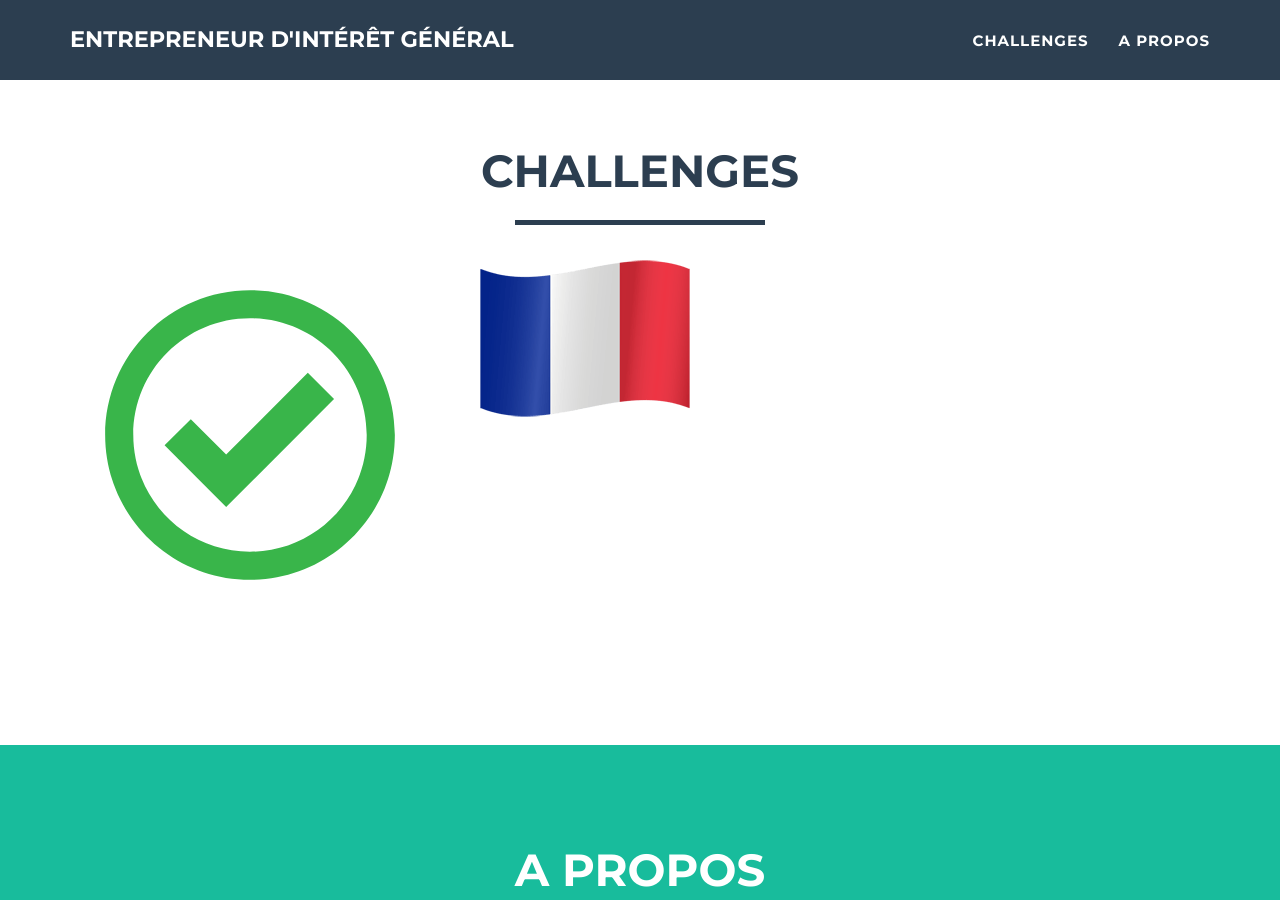
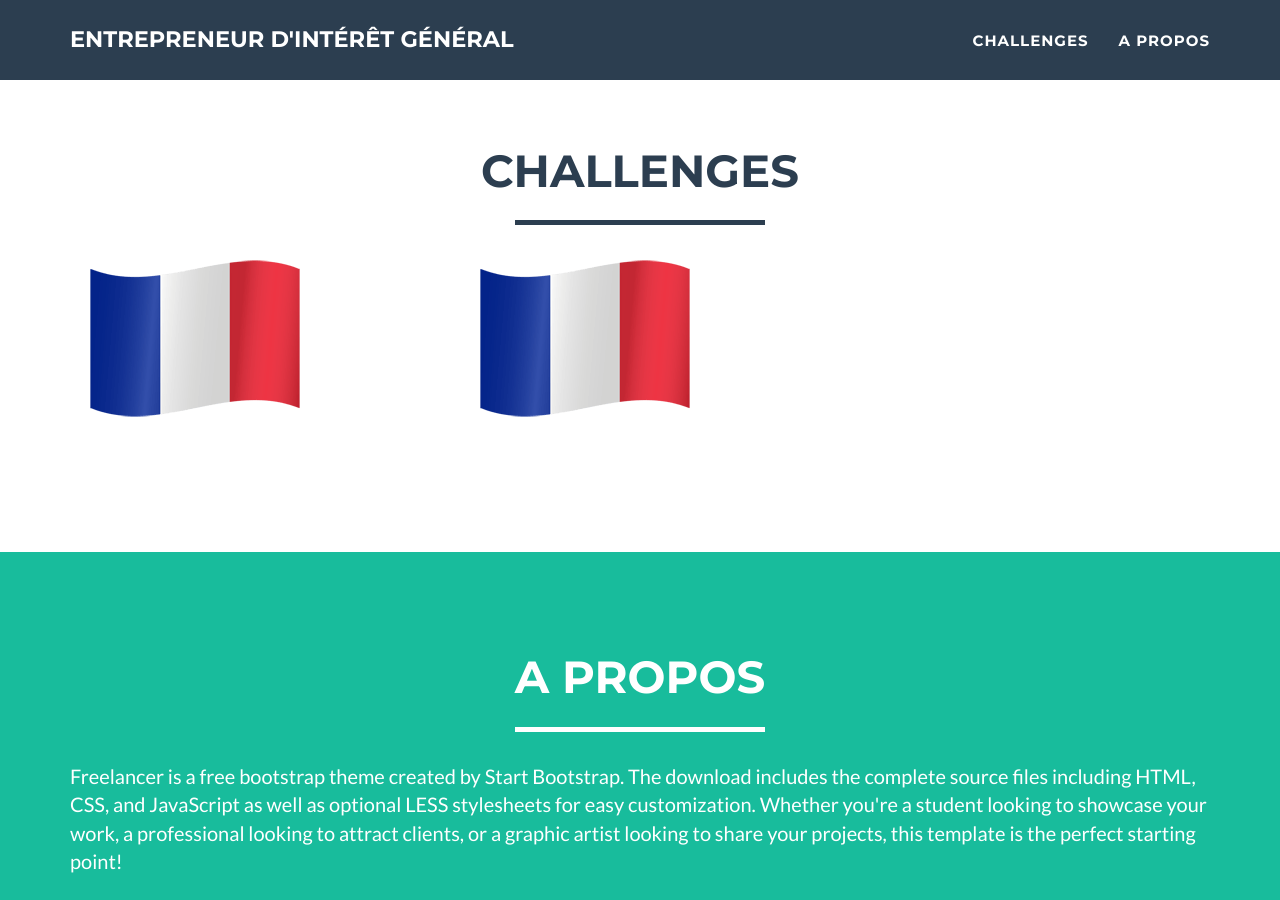
Before and after one commit to etalab/blog-eig2, a Jekyll site: the page built from _posts/2017-08-29-test.md, in a window 1280 px wide and 900 px high, scrolled down 538 px. Built offline with Jekyll 4.4.1, drawn with Linux system fonts in a browser that asks for light colours.

Commit message:
Update challenges “2017-08-29-test”

```diff
--- a/_posts/2017-08-29-test.md
+++ b/_posts/2017-08-29-test.md
@@ -2,7 +2,8 @@
 layout: default
 modal-id: test
 project-date: aout 2017
-img: /img/portfolio/check-mark.svg
+img: >-
+  /img/portfolio/logo_header-172c13e1d9a5e9d8c0fa6df56605bbdbfec8a936e6bc1f985c65feb7eb107851.png
 description: trest
 category: test
 ---
```
